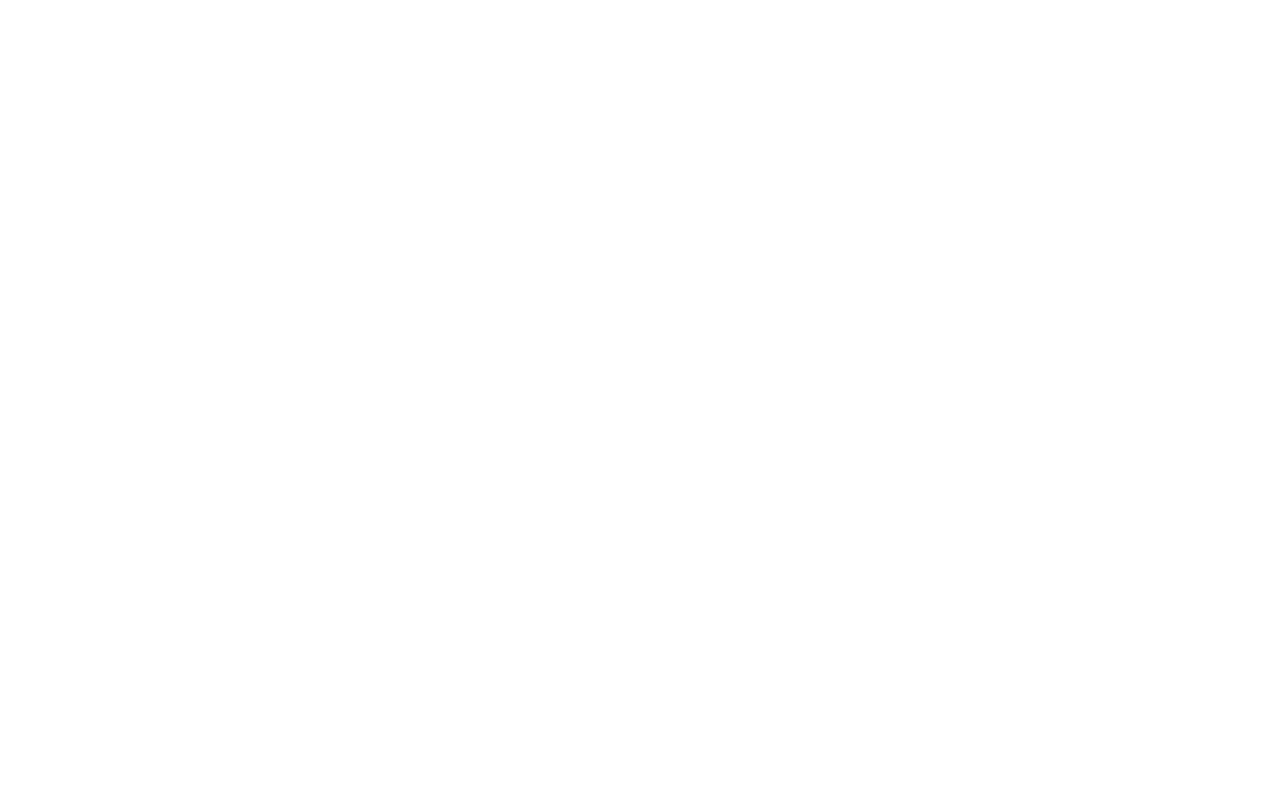
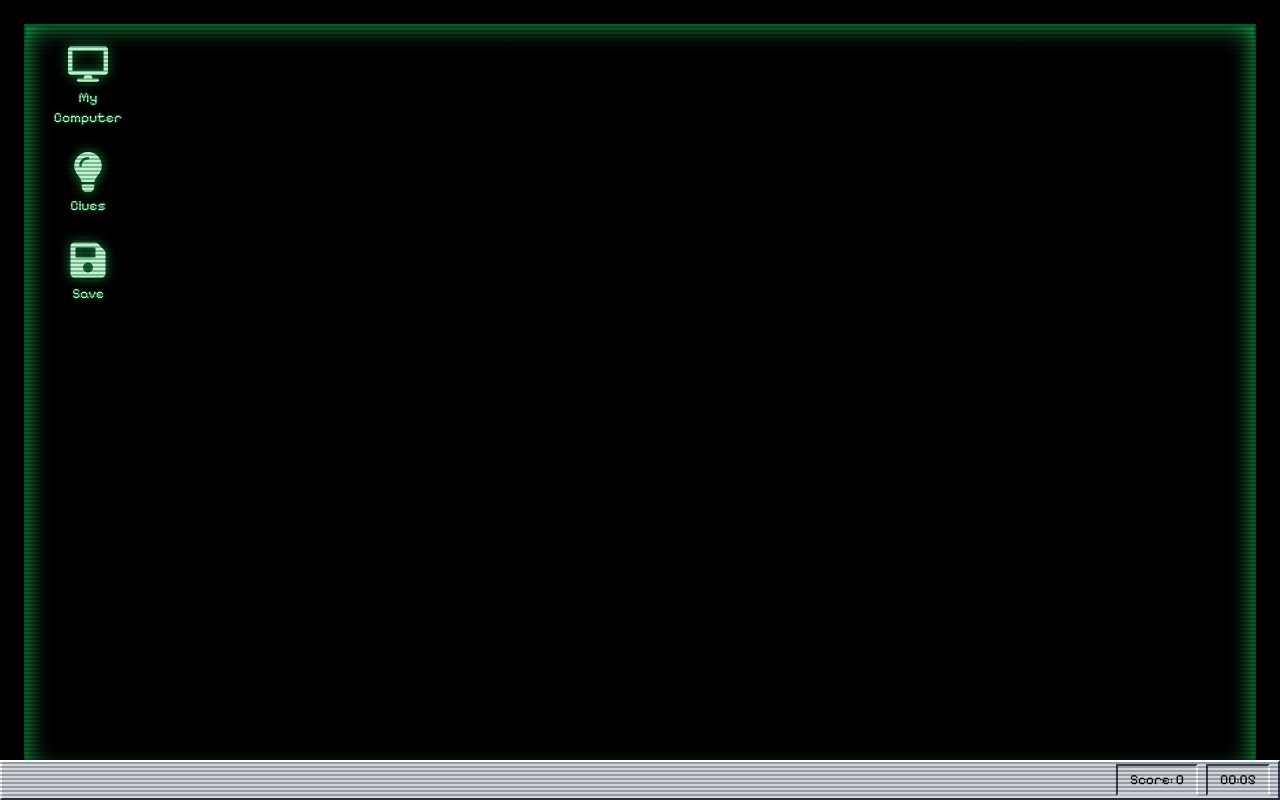
Before and after one commit to kawrl-Dev/final-project-group4-frontend-web-devt, a React (Vite) app: page /game in a window 1280 px wide. Before the commit this address had no page. Built offline with nearby package versions, Linux system fonts and the light colour scheme.

Commit message:
feat: add route for Game component in main application (NOTE: game screen is NOT YET COMPLETE; I will try to add the backend tmoro)

```diff
--- a/src/main.jsx
+++ b/src/main.jsx
@@ -3,6 +3,7 @@
 import ReactDOM from 'react-dom/client';
 import { BrowserRouter, Routes, Route } from 'react-router';
 import App from './App';
+import Game from './pages/Game'
 import Register from './pages/Register';
 import Login from './pages/Login';
 import Menu from './pages/Menu';
@@ -13,6 +14,7 @@
     <BrowserRouter>
       <Routes>
         <Route path="/" element={<Skip><App /></Skip>} />
+        <Route path="/game" element={<Skip><Game/></Skip>} />
         <Route path="/register" element={<Skip><Register /></Skip>} />
         <Route path="/login" element={<Skip><Login /></Skip>} />
         <Route path="/menu" element={<Menu />} />
```
